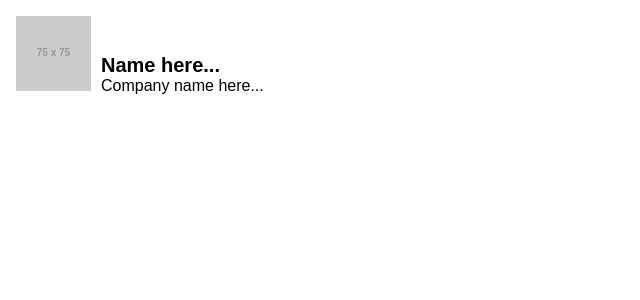
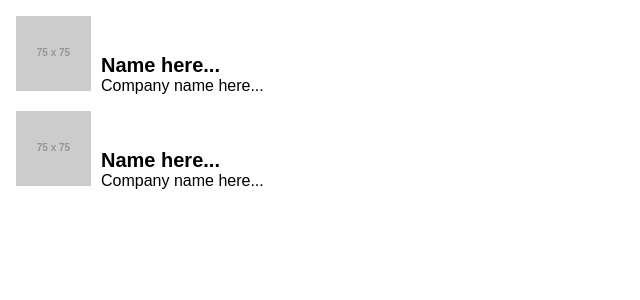
Before and after one commit to Cleyrauz/GitHub_Card_JS, a React (Create React App) app: page / in a window 1280 px wide. Shown: the top 300 px of the page, without its empty margins (0-640 px from the left). Built offline with nearby package versions, Linux system fonts and the light colour scheme.

Commit message:
Added cardlist component

```diff
--- a/src/App.js
+++ b/src/App.js
@@ -1,11 +1,15 @@
 import React, { Component } from 'react';
 import './App.css';
-import Card from './components/Card.js';
+import Card from './components/Card';
+import CardList from './components/Cardlist';
 
 class App extends Component {
   render() {
     return (
-      <Card/>
+      <React.Fragment>
+      <Card />
+      <CardList />
+    </React.Fragment>
     );
   };
 };
--- /dev/null
+++ b/src/components/Cardlist.js
@@ -0,0 +1,12 @@
+import React from 'react';
+import Card from './Card.js';
+
+const CardList = (props) => {
+  return (
+    <div>
+    <Card />
+    </div>
+  );
+};
+
+export default CardList;
```
